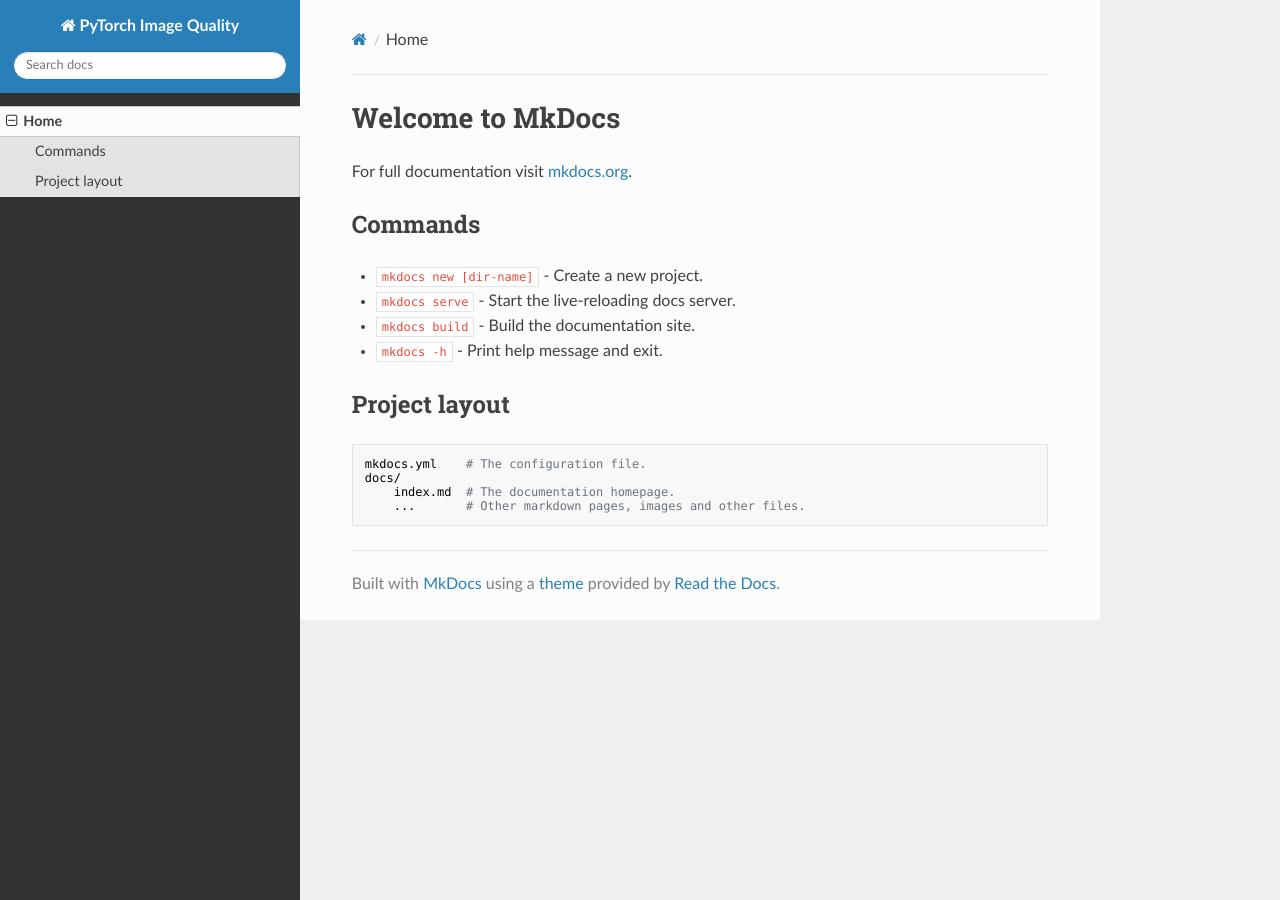
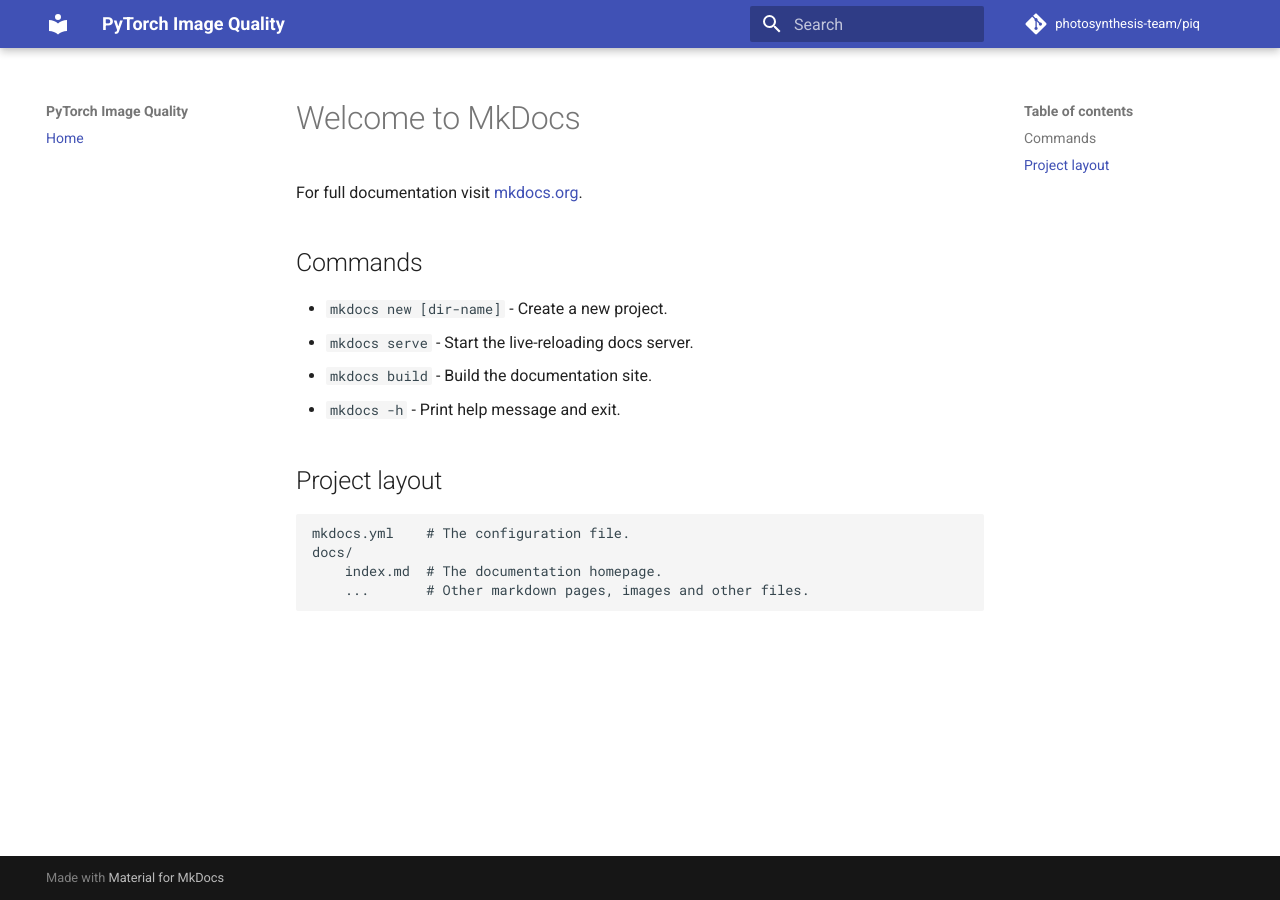
Before and after one commit to photosynthesis-team/piq, an MkDocs documentation site: the page built from docs/index.md, in a window 1280 px wide. Built offline with MkDocs 1.6.1 and Material for MkDocs 9.7.7, drawn with Linux system fonts in a browser that asks for light colours; nearby versions of some CDN libraries; comment, search, counter and statistics services are not loaded.

Commit message:
chore(workflows): fix mkdocs config
Signed-off-by: Sergey Kastryulin <snk4tr@gmail.com>

```diff
--- a/mkdocs.yml
+++ b/mkdocs.yml
@@ -1,4 +1,10 @@
 site_name: PyTorch Image Quality
+site_description: 'Documentation of PyTorch Image Quality (PIQ) library - a collection of metrics and measures for image2image tasks'
+site_author: 'Photosynthesis Team'
+docs_dir: docs/
+repo_name: 'photosynthesis-team/piq'
+repo_url: 'https://github.com/photosynthesis-team/piq'
 nav:
-  - Home: index.md
-theme: readthedocs
+    - Home: index.md
+theme:
+  name: 'material'
```
